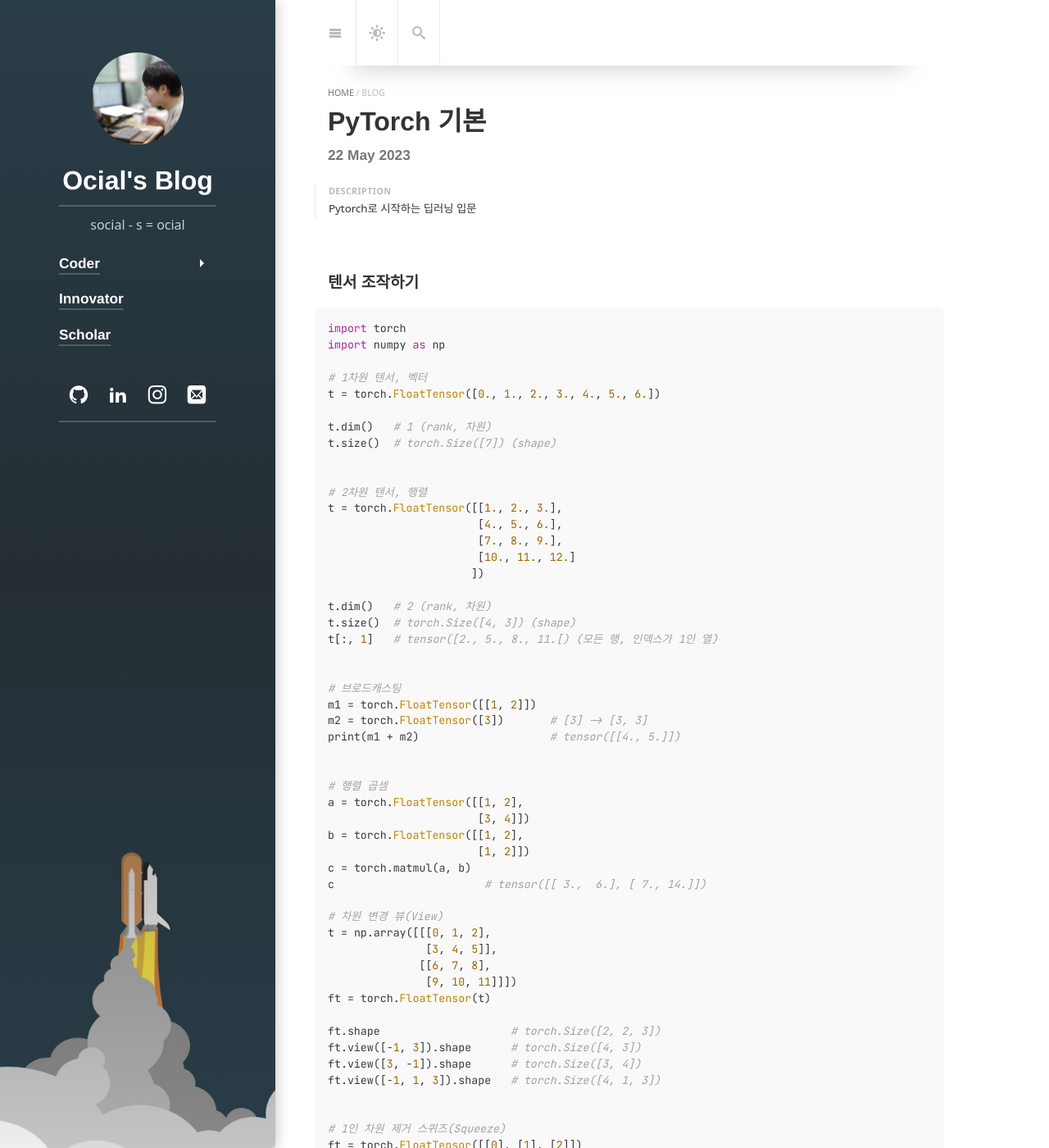
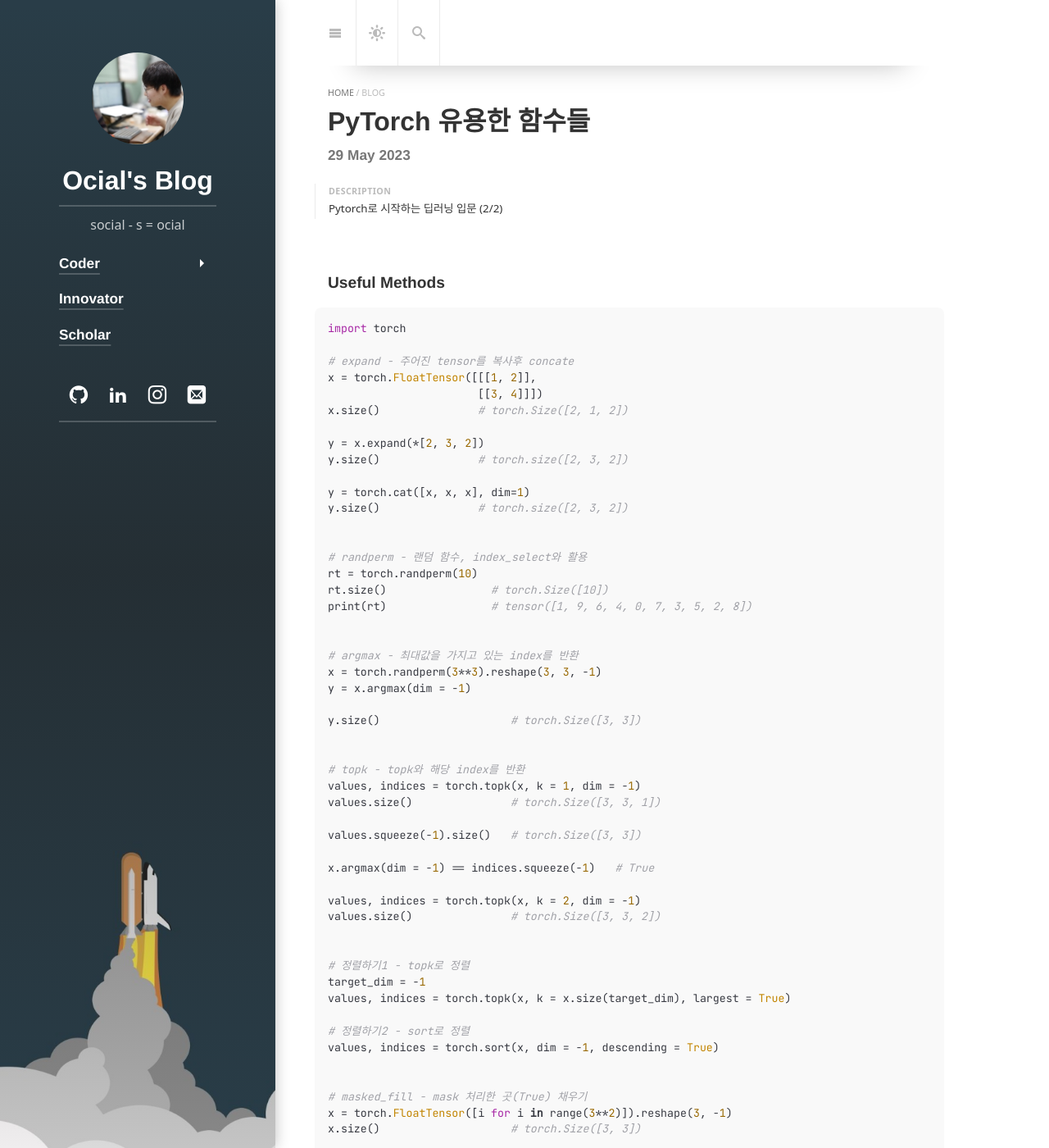
Before and after one commit to ocial/ocial.github.io, a Jekyll site: the page built from blog/index.html, in a window 1280 px wide and 1400 px high. Shown: the whole window at 82% size. Built offline with Jekyll 4.4.1, drawn with Linux system fonts in a browser that asks for light colours; cached includes are drawn as plain includes; nearby versions of some CDN libraries; some web fonts are replaced; library files that are not in the unit come from our copies; the list of posts is cut into pages by our own code; some of the changed text lies outside the part shown.

Commit message:
20230529

````diff
--- a/_posts/coder/nlp/2023-05-22-pytorch_basic.md
+++ b/_posts/coder/nlp/2023-05-22-pytorch_basic.md
@@ -4,7 +4,7 @@ title: PyTorch 기본
 categories: [coder, nlp]
 tags:       [coder, nlp]
 description: >
-  Pytorch로 시작하는 딥러닝 입문
+  Pytorch로 시작하는 딥러닝 입문 (1/2)
 ---
 - Table of Contents
 {:toc .large-only}
@@ -67,6 +67,13 @@ ft.shape              # torch.Size([3, 1])
 ft.squeeze().shape    # torch.Size([3])
 
 
+# 1인 차원 추가 언스퀴즈(unsqueeze) - 특정 인덱스에 차원 추가
+ft = torch.FloatTensor([[1, 2], [3, 4]])
+
+ft.shape              # torch.size([2, 2])
+ft.unsqueeze(2)       # ft.reshape(2, 2, -1) / torch.size([2, 2, 1])
+
+
 # 타입 캐스팅
 lt = torch.LongTensor([1, 2, 3, 4])   # long 타입
 lt.float()                            # float 타입 tensor([1., 2., 3., 4.])
@@ -94,6 +101,9 @@ x = torch.FloatTensor([1, 4])
 y = torch.FloatTensor([2, 5])
 z = torch.FloatTensor([3, 6])
 
+
+# 연결하기(stack) - unsqueeze(차원추가) 후에 연결
+
 torch.stack([x, y, z])
 # tensor([[1., 4.],
 #         [2., 5.],
@@ -102,6 +112,15 @@ torch.stack([x, y, z])
 torch.stack([x, y, z], dim=1)
 # tensor([[1., 2., 3.],
 #         [4., 5., 6.]])
+
+# (큰 행렬을 자르고 붙일때 유용하게 사용하는 방법)
+result = []
+for i in range(5):
+    x = torch.FloatTensor(2, 2)
+    result += x
+
+result = torch.stack(result)
+result.size()           #torch.Size([5, 2, 2])
 
 
 # 0 or 1로 채워진 텐서
@@ -124,4 +143,26 @@ x         # tensor([[1., 2.], [3., 4.]])
 
 x.mul_(2.)
 x         # tensor([[2., 4.], [6., 8.]])
+
+
+# 인덱스로 조회하기(index_select)
+x = torch.FloatTensor([[[1, 1],
+                        [2, 2]],
+                       [[3, 3],
+                        [4, 4]],
+                       [[5, 5],
+                        [6, 6]]])
+
+indice = torch.LongTensor([2, 1])
+x.size()                # torch.Size([3, 2, 2])
+
+y = x.index_select(dim=0, index=indice)
+y.size()                # torch.Size([2, 2, 2])
+
+print(y)                # tensor([[[5., 5.],
+                        #          [6., 6.]]
+                        #
+                        #         [[3., 3.],
+                        #          [4., 4.]]])
+
 ```
--- /dev/null
+++ b/_posts/coder/nlp/2023-05-29-pytorch_useful_methods.md
@@ -0,0 +1,87 @@
+---
+layout: post
+title: PyTorch 유용한 함수들
+categories: [coder, nlp]
+tags:       [coder, nlp]
+description: >
+  Pytorch로 시작하는 딥러닝 입문 (2/2)
+---
+- Table of Contents
+{:toc .large-only}
+
+### Useful Methods
+```python
+import torch
+
+# expand - 주어진 tensor를 복사후 concate
+x = torch.FloatTensor([[[1, 2]],
+                       [[3, 4]]])
+x.size()               # torch.Size([2, 1, 2])
+
+y = x.expand(*[2, 3, 2])
+y.size()               # torch.size([2, 3, 2])
+
+y = torch.cat([x, x, x], dim=1)
+y.size()               # torch.size([2, 3, 2])
+
+
+# randperm - 랜덤 함수, index_select와 활용
+rt = torch.randperm(10)
+rt.size()                # torch.Size([10])
+print(rt)                # tensor([1, 9, 6, 4, 0, 7, 3, 5, 2, 8])
+
+
+# argmax - 최대값을 가지고 있는 index를 반환
+x = torch.randperm(3**3).reshape(3, 3, -1)
+y = x.argmax(dim = -1)
+
+y.size()                    # torch.Size([3, 3])
+
+
+# topk - topk와 해당 index를 반환
+values, indices = torch.topk(x, k = 1, dim = -1)
+values.size()               # torch.Size([3, 3, 1])
+
+values.squeeze(-1).size()   # torch.Size([3, 3])
+
+x.argmax(dim = -1) == indices.squeeze(-1)   # True
+
+values, indices = torch.topk(x, k = 2, dim = -1)
+values.size()               # torch.Size([3, 3, 2])
+
+
+# 정렬하기1 - topk로 정렬
+target_dim = -1
+values, indices = torch.topk(x, k = x.size(target_dim), largest = True)
+
+# 정렬하기2 - sort로 정렬
+values, indices = torch.sort(x, dim = -1, descending = True)
+
+
+# masked_fill - mask 처리한 곳(True) 채우기
+x = torch.FloatTensor([i for i in range(3**2)]).reshape(3, -1)
+x.size()                    # torch.Size([3, 3])
+
+mask = x > 4
+print(mask)                 # tensor([[False, False, False],
+                            #         [False, False,  True],
+                            #         [ True,  True,  True]])
+
+y = x.masked_fill(mask, value = -1)
+print(y)                    # tensor([[ 0.,  1.,  2.],
+                            #         [ 3.,  4., -1.],
+                            #         [-1., -1., -1.]])
+
+
+# Ones and Zeros
+torch.ones(2, 3)
+torch.zeros(2, 3)
+
+# (기존 Tensor와 연산하기 위해선 아래 방법이 더 유용함)
+x = torch.FloatTensor([[1, 2, 3],
+                       [4, 5, 6]])
+x.size()                    # torch.Size([2, 3])
+
+torch.ones_like(x)          # torch.ones(2, 3)
+torch.zeros_like(x)         # torch.zeros(2, 3)
+```
````
